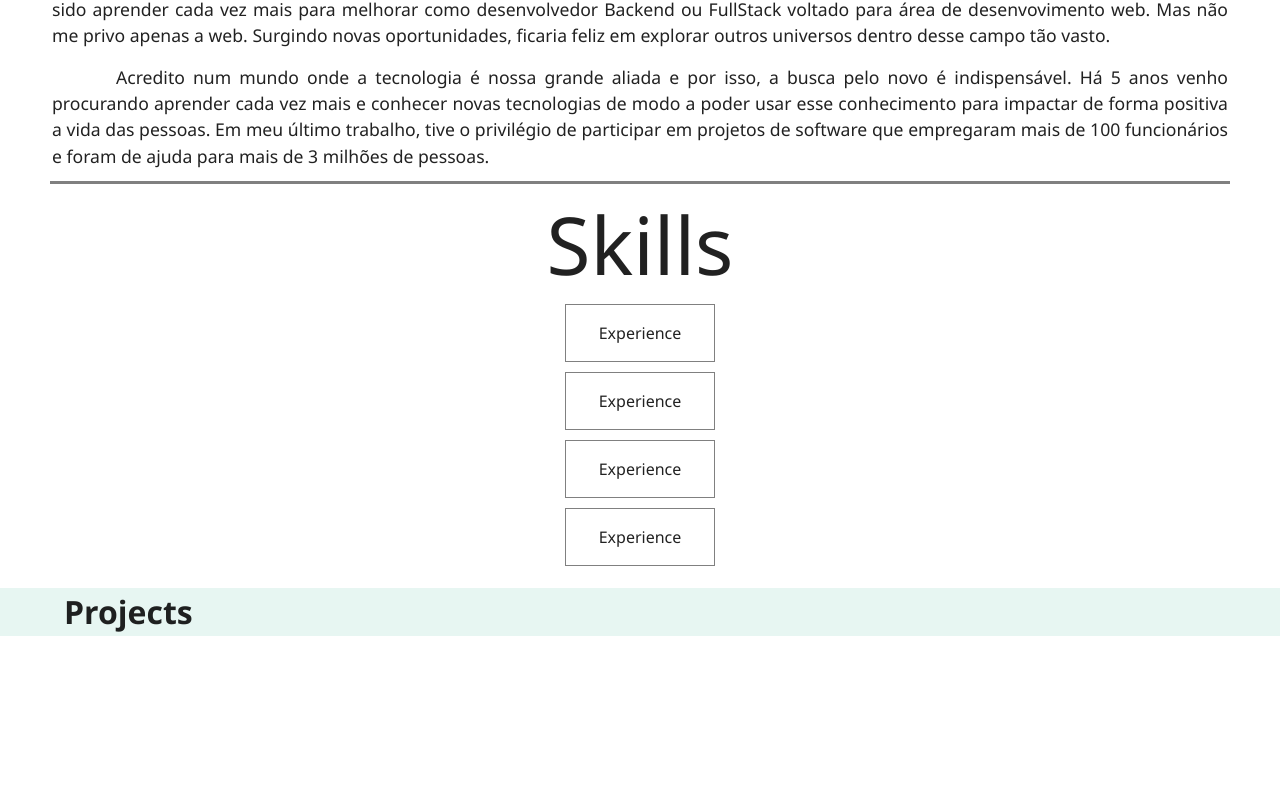
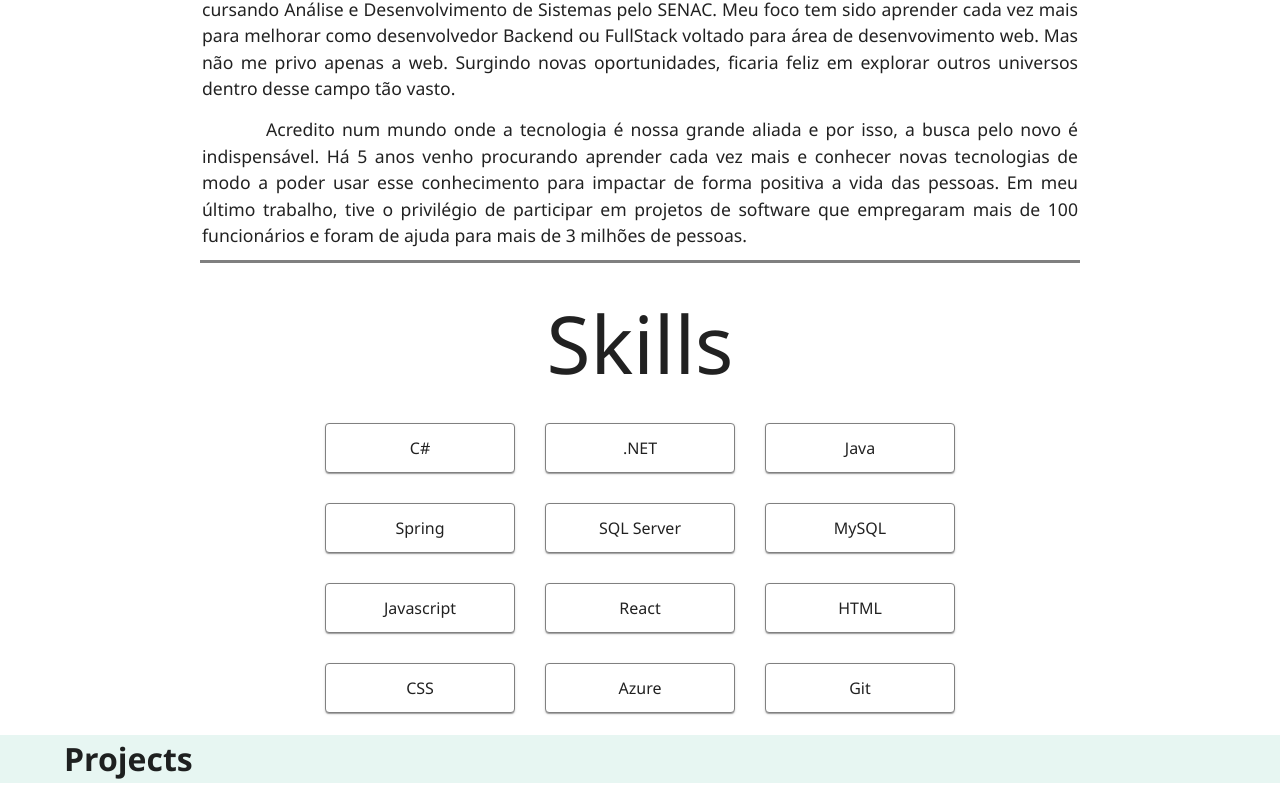
Before and after one commit to GuilhermeBomfimDev/Portifolio-React-TypeScript, a React (Vite) app: page / in a window 1280 px wide. Shown: the part 1245-2049 px from the top of the page. Before the commit the page ends 1902 px from the top, so only its background shows below. Built offline with nearby package versions, Linux system fonts and the light colour scheme.

Commit message:
style: section about complete

```diff
--- a/src/pages/home/sections/About/About.tsx
+++ b/src/pages/home/sections/About/About.tsx
@@ -1,7 +1,8 @@
-import { Grid, Grid2, styled, Typography } from "@mui/material";
+import { Grid, Grid2, Paper, styled, Typography } from "@mui/material";
 import WorkspacePremiumIcon from "@mui/icons-material/WorkspacePremium";
 import SchoolIcon from "@mui/icons-material/School";
 import CodeIcon from '@mui/icons-material/Code';
+
 
 function About() {
     const StyledAbout = styled("div")(() => ({
@@ -73,9 +74,48 @@ function About() {
         },
         [theme.breakpoints.up("md")]: {
             padding: 2,
-            marginLeft: "50px",
-            marginRight: "50px",
+            marginLeft: "200px",
+            marginRight: "200px",
             marginTop: "20px",
+        }
+    }));
+
+    const StyledSkillsContainer = styled("div")(({ theme }) => ({
+        display: "flex",
+        justifyContent: "center",
+        alignItems: "center",
+        textAlign: "center",
+        maxWidth: "100%",
+        gap: "30px",
+        flexWrap: "wrap",
+        marginTop: "20px",
+        marginLeft: "250px",
+        marginRight: "250px",
+        [theme.breakpoints.down("sm")]: {
+            marginLeft: "20px",
+            marginRight: "20px",
+        },
+    }));
+
+    const StyledSkills = styled(Paper)(({ theme }) => ({
+        padding: "10px",
+        border: "1px solid grey",
+        width: "150px",
+        height: "50px",
+        display: "flex",
+        justifyContent: "center",
+        alignItems: "center",
+        textAlign: "center",
+        [theme.breakpoints.up("md")]: {
+            width: "190px",
+        },
+        [theme.breakpoints.down("sm")]: {
+            width: "100px",
+        },
+        "&:hover": {
+            backgroundColor: theme.palette.primary.main,
+            color: "white",
+            transition: "transform 0.3s ease-in-out",
         }
     }));
 
@@ -123,24 +163,25 @@ function About() {
                 </Grid>
             </Grid2>
 
+            <Grid2 container spacing={1}>
+                <Grid item xs={12} md={6}>
+                    <StyledSkillsContainer>
+                        <Typography fontSize={"5rem"} fontWeight={200} display="flex" justifyContent="center">Skills</Typography>
+                    </StyledSkillsContainer>
+                </Grid>
+            </Grid2>
+
             <Grid2 container spacing={2}>
-                <Typography fontSize={"5rem"} fontWeight={200}>Skills</Typography>
-            </Grid2>
-            <Grid2 container spacing={1}>
-                <Grid display="inline-flex" flexWrap={"wrap"} justifyContent="space-evenly" gap={"10px"} alignItems="center" width={"150px"}>
-                    <Grid item xs={6} md={3} padding={2} border={"1px solid grey"} textAlign="center" justifyContent="center" alignItems="center" width={"150px"}>
-                        <Typography>Experience</Typography>
-                    </Grid>
-                    <Grid item xs={6} md={3} padding={2} border={"1px solid grey"} textAlign="center" justifyContent="center" alignItems="center" width={"150px"}>
-                        <Typography>Experience</Typography>
-                    </Grid>
-                    <Grid item xs={6} md={3} padding={2} border={"1px solid grey"} textAlign="center" justifyContent="center" alignItems="center" width={"150px"}>
-                        <Typography>Experience</Typography>
-                    </Grid>
-                    <Grid item xs={6} md={3} padding={2} border={"1px solid grey"} textAlign="center" justifyContent="center" alignItems="center" width={"150px"}>
-                        <Typography>Experience</Typography>
-                    </Grid>
-                </Grid>
+                <StyledSkillsContainer>
+                    {[
+                        "C#", ".NET", "Java", "Spring", "SQL Server", "MySQL",
+                        "Javascript", "React", "HTML", "CSS", "Azure", "Git"
+                    ].map((skill, index) => (
+                        <Grid item xs={6} md={2} key={index} display="flex" justifyContent="center">
+                            <StyledSkills>{skill}</StyledSkills>
+                        </Grid>
+                    ))}
+                </StyledSkillsContainer>
             </Grid2>
         </StyledAbout>
   );
```
